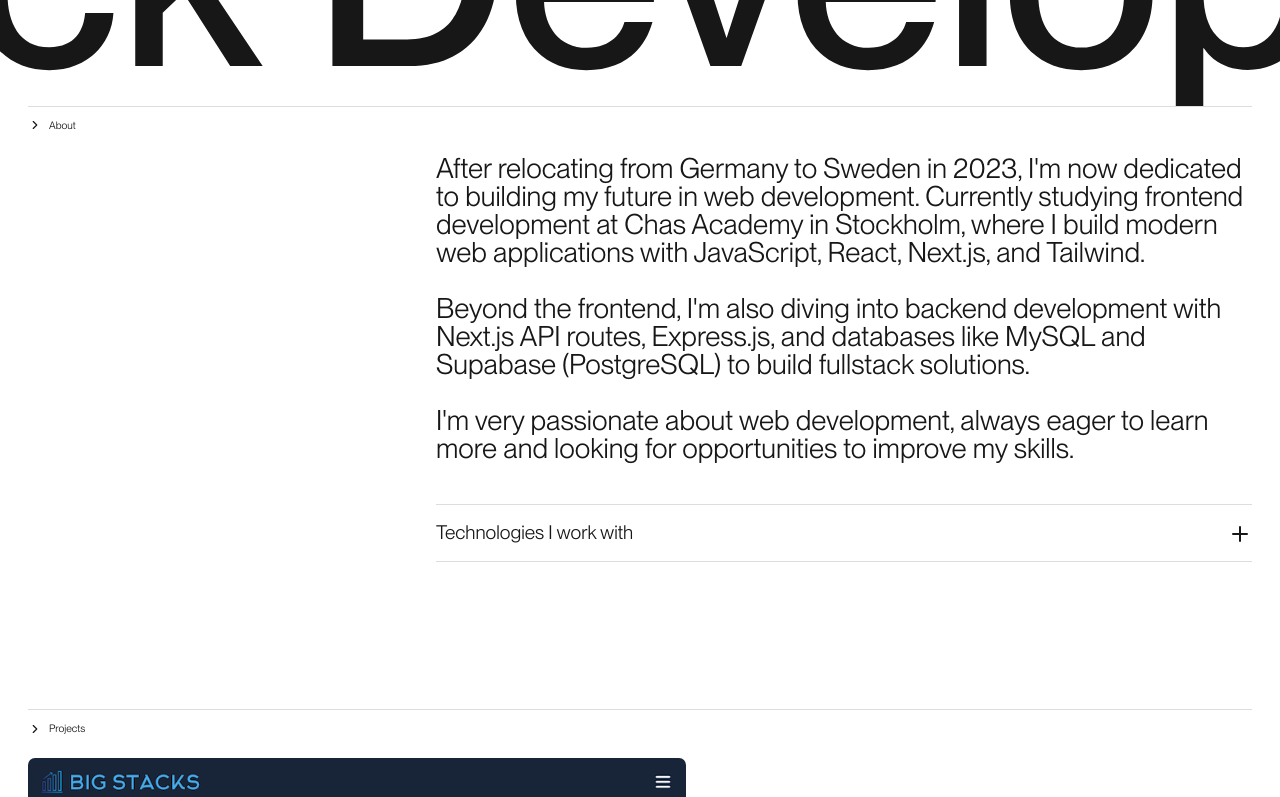
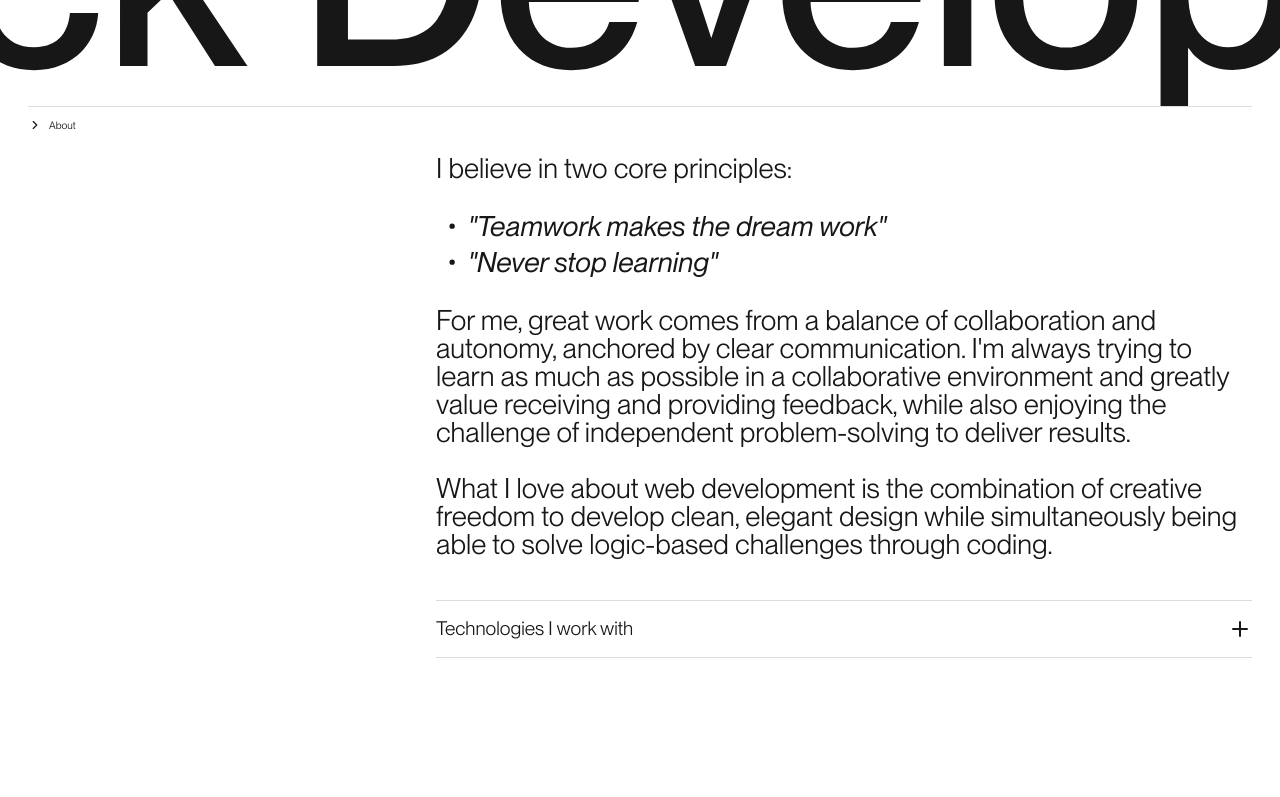
Before and after one commit to t-kupp/portfolio-v3, a Next.js app: page / in a window 1280 px wide. Shown: the part 864-1661 px from the top of the page. Built offline with nearby package versions, Linux system fonts and the light colour scheme.

Commit message:
changed about me section to be more personal

```diff
--- a/components/AboutSection.jsx
+++ b/components/AboutSection.jsx
@@ -3,7 +3,7 @@
 import SectionHeadline from "./SectionHeadline";
 import Divider from "./Divider";
 import { useState } from "react";
-import { Minus, Plus } from "lucide-react";
+import { Dot, Minus, Plus } from "lucide-react";
 import { techStackData } from "@/util/techStackData";
 
 export default function AboutSection() {
@@ -15,19 +15,28 @@ export default function AboutSection() {
       <SectionHeadline title={"About"} />
       <div className="w-full self-end sm:w-2/3">
         <h4 className="pb-12">
-          After relocating from Germany to Sweden in 2023, I'm now dedicated to
-          building my future in web development. Currently studying frontend
-          development at Chas Academy in Stockholm, where I build modern web
-          applications with JavaScript, React, Next.js, and Tailwind.
+          I believe in two core principles:
           <br />
           <br />
-          Beyond the frontend, I'm also diving into backend development with
-          Next.js API routes, Express.js, and databases like MySQL and Supabase
-          (PostgreSQL) to build fullstack solutions.
+          <div className="flex flex-col gap-1">
+            <span className="flex items-center italic">
+              <Dot size={32} /> "Teamwork makes the dream work"
+            </span>
+            <span className="flex items-center italic">
+              <Dot size={32} /> "Never stop learning"
+            </span>
+          </div>
+          <br />
+          For me, great work comes from a balance of collaboration and autonomy,
+          anchored by clear communication. I'm always trying to learn as much as
+          possible in a collaborative environment and greatly value receiving
+          and providing feedback, while also enjoying the challenge of
+          independent problem-solving to deliver results.
           <br />
           <br />
-          I'm very passionate about web development, always eager to learn more
-          and looking for opportunities to improve my skills.
+          What I love about web development is the combination of creative
+          freedom to develop clean, elegant design while simultaneously being
+          able to solve logic-based challenges through coding.
         </h4>
         <Divider />
         <div
```
